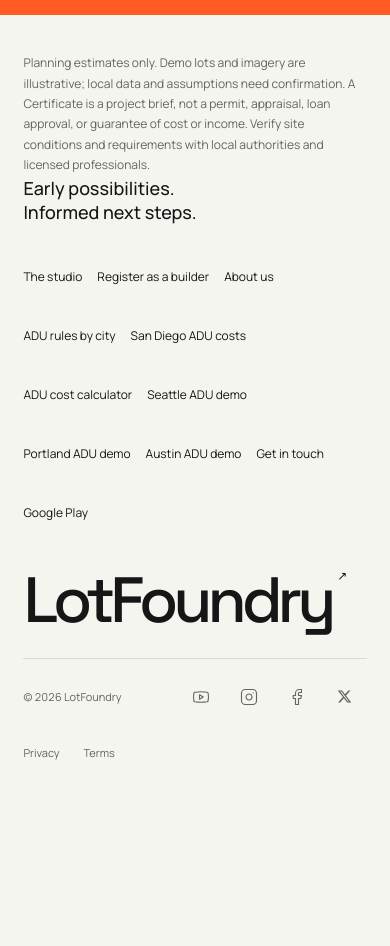
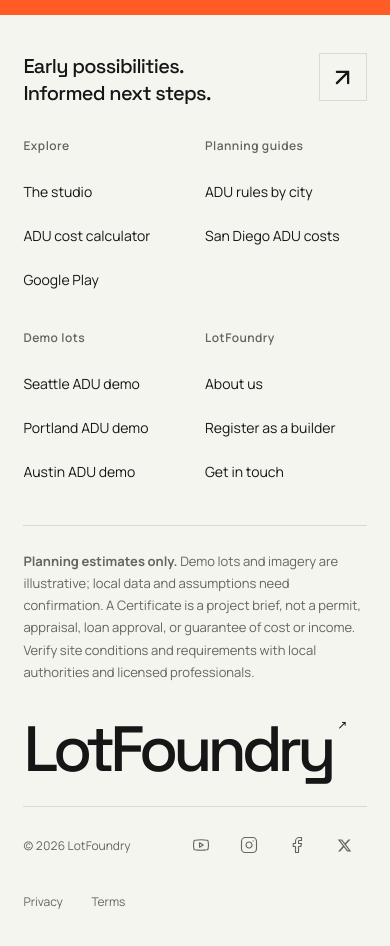
Before and after one commit to torralba85/YardUp, a Next.js app: page / in a window 390 px wide. Shown: the part 7360-8306 px from the top of the page. Before the commit the page ends 8210 px from the top, so only its background shows below. Built offline with nearby package versions, Linux system fonts and the light colour scheme; no server answers.

Commit message:
fix(landing): organize footer navigation and responsive spacing

```diff
--- a/components/landing/lot-more/LotMoreLanding.module.css
+++ b/components/landing/lot-more/LotMoreLanding.module.css
@@ -1050,27 +1050,52 @@
   padding: 50px 4.5% 24px;
 }
 .footerTop {
-  display: flex;
-  align-items: center;
-  justify-content: space-between;
-  gap: 30px;
-}
-.footerTop > p {
-  font-size: 18px;
+  display: grid;
+  grid-template-columns: minmax(230px, 1fr) minmax(0, 3fr) 48px;
+  align-items: start;
+  gap: 32px;
+}
+.footerTagline {
+  font-family: var(--font-lot-display), sans-serif;
+  font-size: 24px;
   line-height: 1.35;
   font-weight: 500;
+  letter-spacing: -0.035em;
 }
 .footerTop nav {
-  display: flex;
-  flex-wrap: wrap;
-  column-gap: 32px;
-  row-gap: 8px;
-  font-size: 13px;
+  display: grid;
+  grid-template-columns: repeat(4, minmax(0, 1fr));
+  gap: 24px;
+  font-size: 14px;
+  line-height: 1.5;
+}
+.footerGroup h3 {
+  margin-bottom: 14px;
+  font-family: var(--font-lot-body), sans-serif;
+  font-size: 12px;
+  font-weight: 600;
+  letter-spacing: 0.04em;
+  line-height: 1.5;
+  color: var(--stone);
+}
+.footerGroup ul {
+  list-style: none;
+  margin: 0;
+  padding: 0;
 }
 .footerTop nav a {
   display: flex;
   align-items: center;
   min-height: 44px;
+}
+.footerTop nav a:hover {
+  text-decoration: underline;
+  text-underline-offset: 4px;
+}
+.footerNote {
+  margin-top: 32px;
+  padding-top: 24px;
+  border-top: 1px solid var(--line);
 }
 .backTop {
   width: 48px;
@@ -1108,7 +1133,7 @@
   padding-top: 16px;
   border-top: 1px solid var(--line);
   color: var(--stone);
-  font-size: 11px;
+  font-size: 12px;
 }
 .socialRail {
   display: flex;
@@ -1130,6 +1155,9 @@
 .footerLegal {
   display: flex;
   gap: 24px;
+}
+.footerLegal a {
+  min-width: 44px;
 }
 .footerBottom a {
   display: flex;
@@ -1146,9 +1174,8 @@
 .offerBenefits li { display: grid; grid-template-columns: minmax(0, 1fr) minmax(0, 2fr); align-items: start; column-gap: 20px; }
 .offerActions { display: flex; flex-wrap: wrap; align-items: center; gap: 12px; margin-top: 20px; }
 .footerDisclaimer {
-  max-width: 900px;
-  margin: 0 0 32px;
-  font-size: 12px;
+  max-width: 100ch;
+  font-size: 13px;
   line-height: 1.7;
   color: var(--stone);
 }
@@ -1255,6 +1282,18 @@
   }
 }
 @media (max-width: 1150px) {
+  .footerTop {
+    grid-template-columns: minmax(0, 1fr) 48px;
+    row-gap: 32px;
+  }
+  .footerTop nav {
+    grid-column: 1 / -1;
+    grid-row: 2;
+  }
+  .backTop {
+    grid-column: 2;
+    grid-row: 1;
+  }
   .desktopNav {
     gap: 18px;
     font-size: 12px;
@@ -1508,14 +1547,14 @@
     padding: 38px 6% 75px;
   }
   .footerTop {
-    flex-wrap: wrap;
+    gap: 30px 20px;
   }
   .footerTop nav {
-    gap: 20px;
-    font-size: 12px;
-  }
-  .backTop {
-    display: none;
+    grid-template-columns: repeat(2, minmax(0, 1fr));
+    gap: 28px 20px;
+  }
+  .footerTagline {
+    font-size: 22px;
   }
   .footerWordmark {
     font-size: 16.4vw;
@@ -1552,6 +1591,9 @@
 }
 
 @media (max-width: 480px) {
+  .footerTagline {
+    font-size: 20px;
+  }
   .hero {
     padding-top: 28px;
   }
@@ -1764,10 +1806,6 @@
   }
   .closing > div > p:not(.closingKicker) {
     font-size: 14px;
-  }
-  .footerTop nav {
-    gap: 15px;
-    flex-wrap: wrap;
   }
 }
 
--- a/components/landing/lot-more/LotMoreLanding.tsx
+++ b/components/landing/lot-more/LotMoreLanding.tsx
@@ -1046,44 +1046,44 @@ export function LotMoreLanding({
         </main>
 
         <footer className={styles.footer}>
-          <p className={styles.footerDisclaimer}>
-            Planning estimates only. Demo lots and imagery are illustrative; local data and
-            assumptions need confirmation. A Certificate is a project brief, not a permit,
-            appraisal, loan approval, or guarantee of cost or income. Verify site conditions
-            and requirements with local authorities and licensed professionals.
-          </p>
           <div className={styles.footerTop}>
-            <p>
+            <p className={styles.footerTagline}>
               Early possibilities.
               <br />
               Informed next steps.
             </p>
             <nav aria-label="Footer">
-              <Link
-                href="/studio"
-                prefetch={false}
-                onClick={() => stashEntrySource("landing_cta")}
-              >
-                The studio
-              </Link>
-              <WebBuilderOnly><Link href="/signup?role=builder" prefetch={false}>
-                Register as a builder
-              </Link></WebBuilderOnly>
-              <Link href="/about">About us</Link>
-              <Link href="/adu/ca">ADU rules by city</Link>
-              <Link href="/adu/ca/san-diego/cost">San Diego ADU costs</Link>
-              <Link href="/adu-cost-calculator">ADU cost calculator</Link>
-              <Link href="/seattle">Seattle ADU demo</Link>
-              <Link href="/portland">Portland ADU demo</Link>
-              <Link href="/austin">Austin ADU demo</Link>
-              <Link href="/help">Get in touch</Link>
-              <a
-                href={GOOGLE_PLAY_URL}
-                rel="noopener"
-                aria-label="Android app on Google Play"
-              >
-                Google Play
-              </a>
+              <div className={styles.footerGroup}>
+                <h3>Explore</h3>
+                <ul>
+                  <li><Link href="/studio" prefetch={false} onClick={() => stashEntrySource("landing_cta")}>The studio</Link></li>
+                  <li><Link href="/adu-cost-calculator">ADU cost calculator</Link></li>
+                  <li><a href={GOOGLE_PLAY_URL} rel="noopener" aria-label="Android app on Google Play">Google Play</a></li>
+                </ul>
+              </div>
+              <div className={styles.footerGroup}>
+                <h3>Planning guides</h3>
+                <ul>
+                  <li><Link href="/adu/ca">ADU rules by city</Link></li>
+                  <li><Link href="/adu/ca/san-diego/cost">San Diego ADU costs</Link></li>
+                </ul>
+              </div>
+              <div className={styles.footerGroup}>
+                <h3>Demo lots</h3>
+                <ul>
+                  <li><Link href="/seattle">Seattle ADU demo</Link></li>
+                  <li><Link href="/portland">Portland ADU demo</Link></li>
+                  <li><Link href="/austin">Austin ADU demo</Link></li>
+                </ul>
+              </div>
+              <div className={styles.footerGroup}>
+                <h3>LotFoundry</h3>
+                <ul>
+                  <li><Link href="/about">About us</Link></li>
+                  <WebBuilderOnly><li><Link href="/signup?role=builder" prefetch={false}>Register as a builder</Link></li></WebBuilderOnly>
+                  <li><Link href="/help">Get in touch</Link></li>
+                </ul>
+              </div>
             </nav>
             <a
               href="#start"
@@ -1092,6 +1092,14 @@ export function LotMoreLanding({
             >
               <ArrowUpRight size={27} aria-hidden="true" />
             </a>
+          </div>
+          <div className={styles.footerNote}>
+            <p className={styles.footerDisclaimer}>
+              <strong>Planning estimates only.</strong> Demo lots and imagery are illustrative; local data and
+              assumptions need confirmation. A Certificate is a project brief, not a permit,
+              appraisal, loan approval, or guarantee of cost or income. Verify site conditions
+              and requirements with local authorities and licensed professionals.
+            </p>
           </div>
           <div className={styles.footerWordmark} aria-hidden="true">
             LotFoundry<span aria-hidden="true">↗</span>
```
